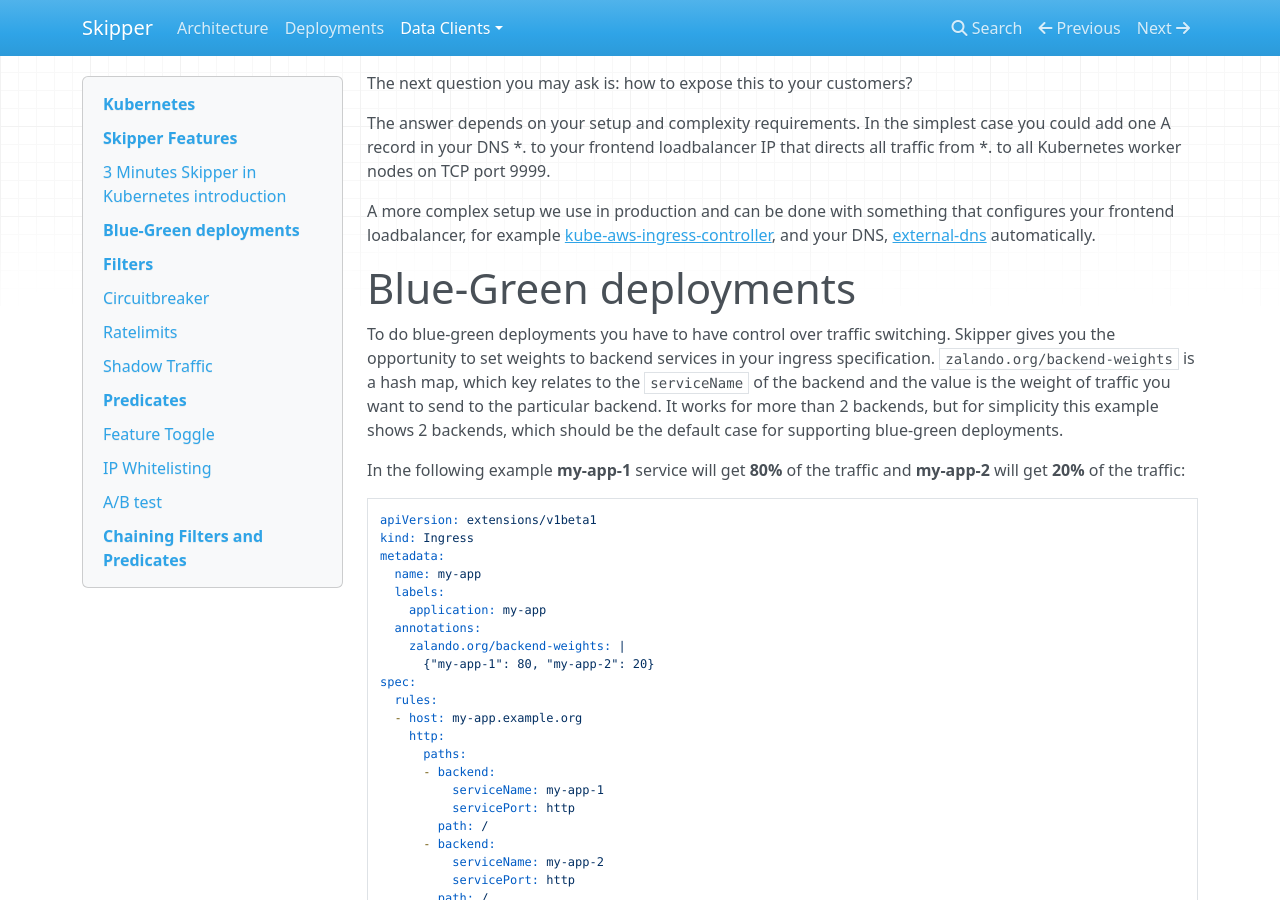
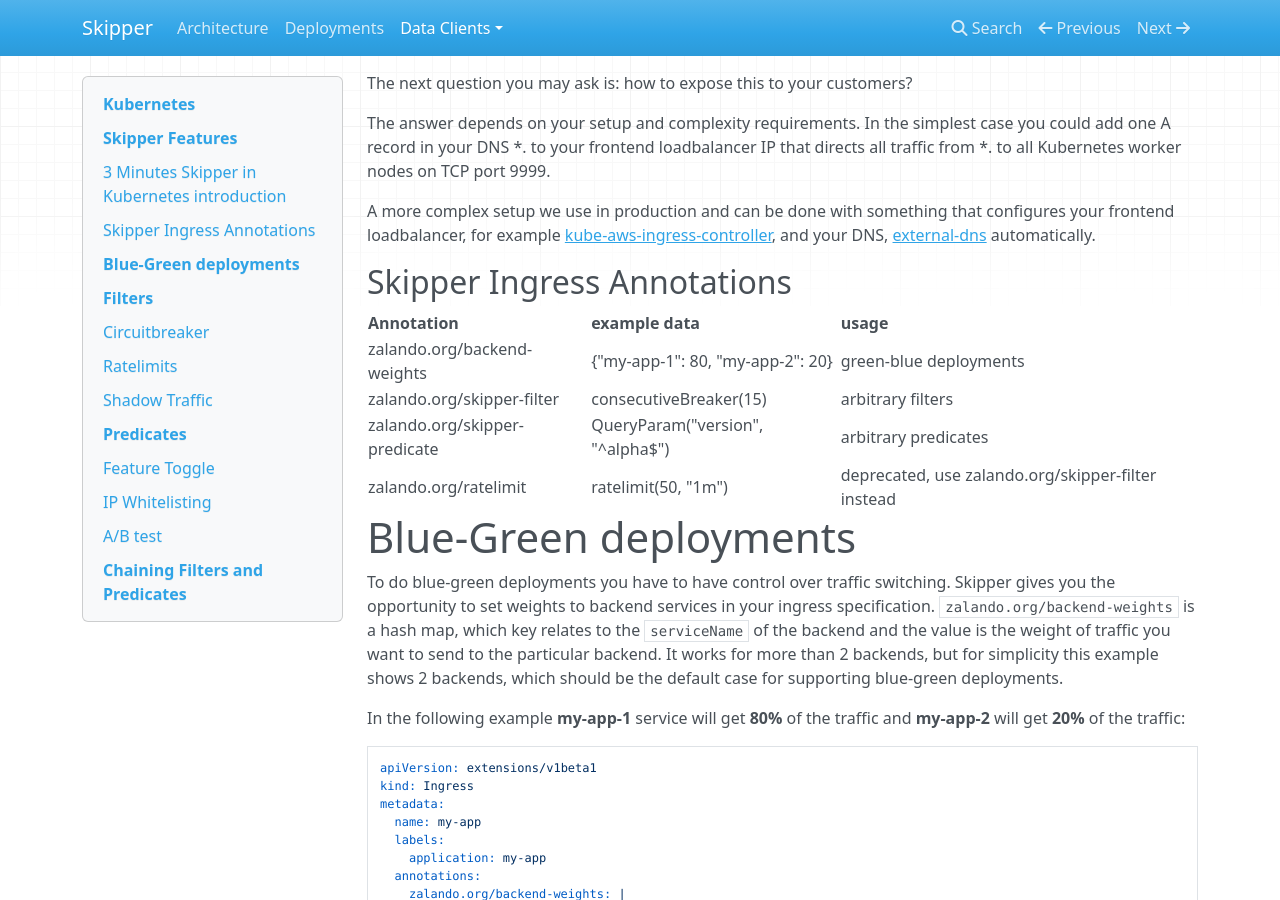
Before and after one commit to zalando/skipper, an MkDocs documentation site: the page built from docs/dataclients/kubernetes.md, in a window 1280 px wide and 900 px high, scrolled down 3816 px. Built offline with MkDocs 1.6.1, drawn with Linux system fonts in a browser that asks for light colours; nearby versions of some CDN libraries; old or Windows-style settings are respelled for this version of MkDocs.

Commit message:
add suported annotations table

```diff
--- a/docs/dataclients/kubernetes.md
+++ b/docs/dataclients/kubernetes.md
@@ -202,6 +202,15 @@
 [kube-aws-ingress-controller](https://github.com/zalando-incubator/kube-ingress-aws-controller),
 and your DNS, [external-dns](https://github.com/kubernetes-incubator/external-dns)
 automatically.
+
+## Skipper Ingress Annotations
+
+Annotation | example data | usage
+--- | --- | ---
+zalando.org/backend-weights | {"my-app-1": 80, "my-app-2": 20} | green-blue deployments
+zalando.org/skipper-filter | consecutiveBreaker(15) | arbitrary filters
+zalando.org/skipper-predicate | QueryParam("version", "^alpha$") | arbitrary predicates
+zalando.org/ratelimit | ratelimit(50, "1m") | deprecated, use zalando.org/skipper-filter instead
 
 # Blue-Green deployments
 
```
